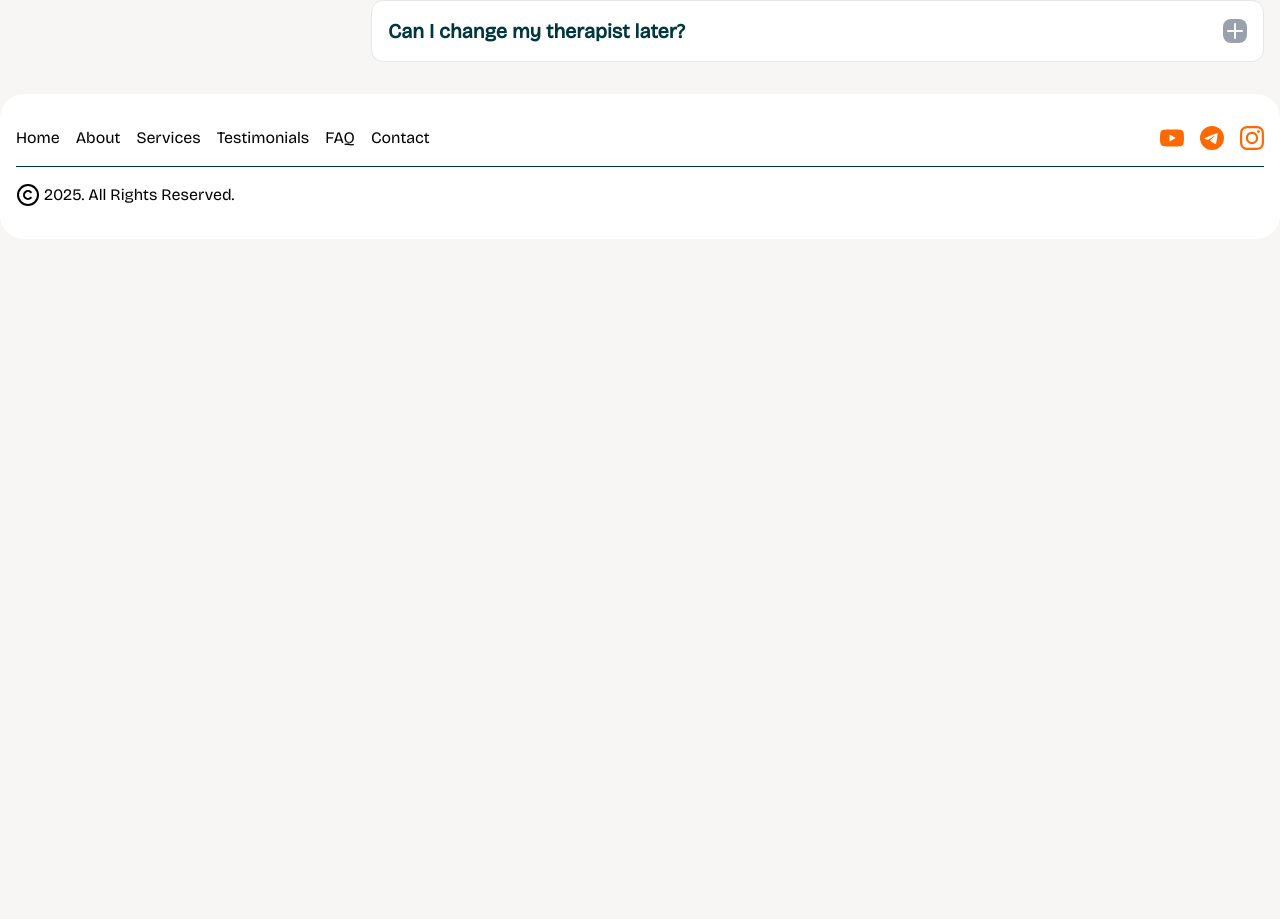
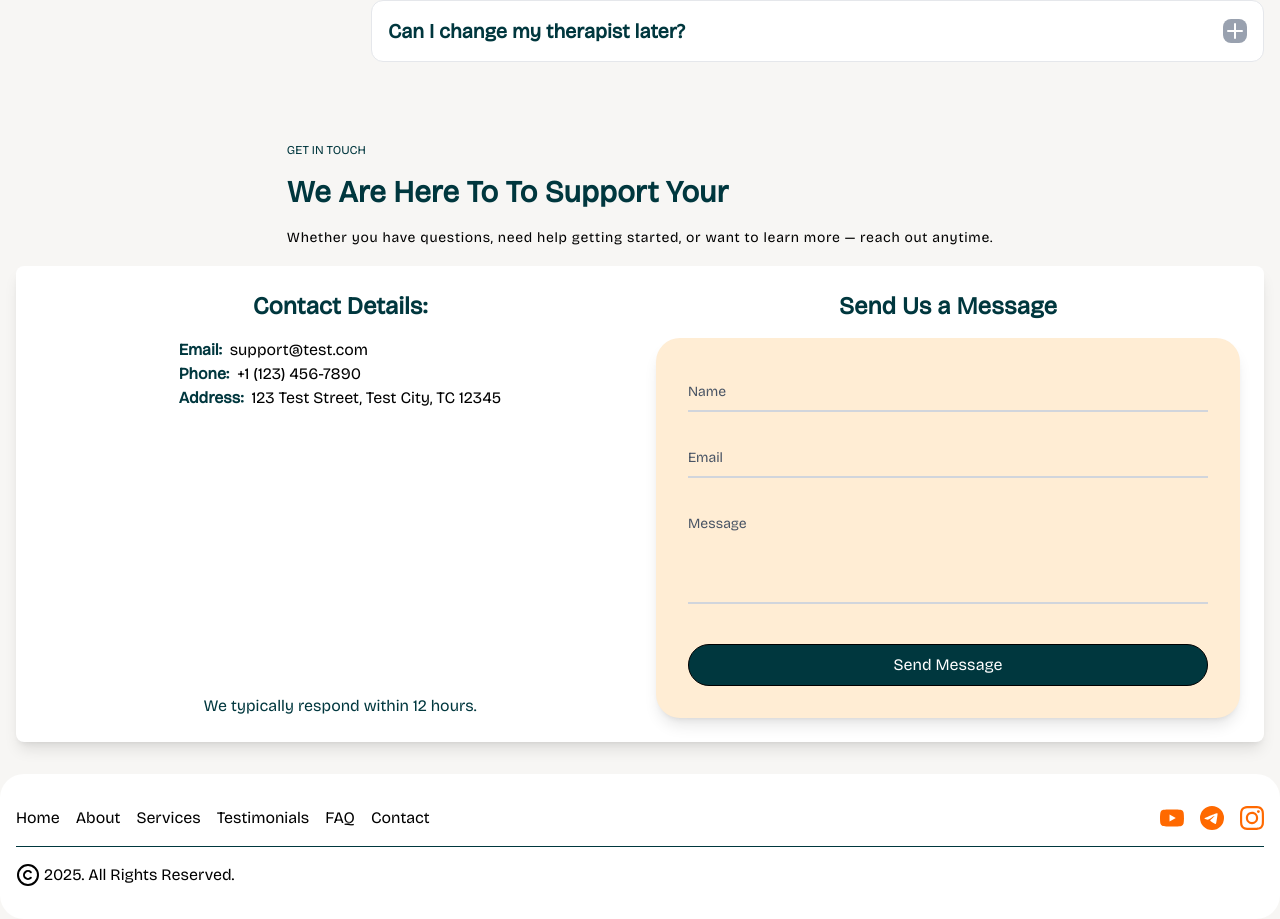
Before and after one commit to yulahabogoslavets/react-landing-health, a React (Vite) app: page / in a window 1280 px wide. Shown: the part 2790-3709 px from the top of the page. Before the commit the page ends 3029 px from the top, so only its background shows below. Built offline with nearby package versions, Linux system fonts and the light colour scheme.

Commit message:
feat: add contact form, form

```diff
--- a/src/App.tsx
+++ b/src/App.tsx
@@ -6,6 +6,7 @@ import { Footer } from './components/Footer'
 import { Testimonials } from './components/Testimonials'
 import { Services } from './components/Services'
 import { About } from './components/About'
+import { Contact } from './components/Contact'
 
 function App() {
 	return (
@@ -17,6 +18,7 @@ function App() {
 				<Services />
 				<Testimonials />
 				<FAQ />
+				<Contact />
 			</main>
 			<Footer />
 		</>
--- /dev/null
+++ b/src/components/Contact.tsx
@@ -0,0 +1,54 @@
+import { Headline } from './shared/Headline'
+import { ContactForm } from './shared/ContactForm'
+
+export const Contact = () => {
+	return (
+		<section id="contact" className="flex flex-col gap-4 items-center">
+			<Headline
+				label="Get in Touch"
+				title="We are here to to support your"
+				text="Whether you have questions, need help getting started, or want to learn more — reach out anytime."
+			/>
+
+			<div className="w-full flex justify-between md:items-stretch flex-col md:flex-row gap-4 bg-white p-6 rounded-lg shadow-lg">
+				<div className="flex flex-col  items-center gap-4 w-full md:w-1/2 ">
+					<h3 className="text-2xl font-semibold text-primary">Contact Details:</h3>
+					<address className="not-italic">
+						<ul>
+							<li>
+								<strong className="text-primary mr-2">Email:</strong>
+								<a
+									href="mailto:support@test.com"
+									className="link-underline-trail cursor-pointer"
+									aria-label="Email support at support@test.com"
+								>
+									support@test.com
+								</a>
+							</li>
+							<li>
+								<strong className="text-primary mr-2">Phone:</strong>
+								<a
+									href="tel:+11234567890"
+									className="link-underline-trail cursor-pointer"
+									aria-label="Call us at +1 123 456 7890"
+								>
+									+1 (123) 456-7890
+								</a>
+							</li>
+							<li>
+								<strong className="text-primary mr-2">Address:</strong>
+								<span>123 Test Street, Test City, TC 12345</span>
+							</li>
+						</ul>
+					</address>
+
+					<p className="text-primary mt-auto">We typically respond within 12 hours.</p>
+				</div>
+				<div className=" flex flex-col justify-between items-center gap-4 w-full md:w-1/2 flex-1">
+					<h3 className="text-2xl font-semibold text-primary text-center">Send Us a Message</h3>
+					<ContactForm />
+				</div>
+			</div>
+		</section>
+	)
+}
--- a/src/components/shared/Button.tsx
+++ b/src/components/shared/Button.tsx
@@ -2,11 +2,13 @@ interface ButtonProps {
 	text: string
 	className?: string
 	classNameSpan?: string
+	type?: 'submit' | 'button'
 }
 
-export const Button = ({ text, className = '', classNameSpan = '' }: ButtonProps) => {
+export const Button = ({ text, className = '', classNameSpan = '', type }: ButtonProps) => {
 	return (
 		<button
+			type={type || 'button'}
 			className={`bg-primary rounded-4xl py-2 px-6 transition-colors duration-300 hover:cursor-pointer hover:bg-teal-800 focus:bg-teal-800 border group ${className}`}
 		>
 			<span className={`text-white group-hover:!text-white ${classNameSpan}`}> {text}</span>
--- /dev/null
+++ b/src/components/shared/ContactForm.tsx
@@ -0,0 +1,141 @@
+import { useState } from 'react'
+import { Button } from '../shared/Button'
+
+export const ContactForm = () => {
+	const [values, setValues] = useState({ name: '', email: '', message: '' })
+	const [errors, setErrors] = useState<{ name?: string; email?: string; message?: string }>({})
+	const [touched, setTouched] = useState<{ name?: boolean; email?: boolean; message?: boolean }>({})
+
+	const validate = () => {
+		const newErrors: typeof errors = {}
+		if (!values.name.trim()) newErrors.name = 'Name is required'
+		if (!values.email.trim()) newErrors.email = 'Email is required'
+		else if (!/^[\w-.]+@([\w-]+\.)+[\w-]{2,4}$/.test(values.email)) newErrors.email = 'Invalid email address'
+		if (!values.message.trim()) newErrors.message = 'Message is required'
+		return newErrors
+	}
+
+	const handleChange = (e: React.ChangeEvent<HTMLInputElement | HTMLTextAreaElement>) => {
+		setValues({ ...values, [e.target.name]: e.target.value })
+	}
+
+	const handleBlur = (e: React.FocusEvent<HTMLInputElement | HTMLTextAreaElement>) => {
+		setTouched({ ...touched, [e.target.name]: true })
+		setErrors(validate())
+	}
+
+	const handleSubmit = (e: React.FormEvent) => {
+		e.preventDefault()
+		const validationErrors = validate()
+		setErrors(validationErrors)
+		setTouched({ name: true, email: true, message: true })
+		if (Object.keys(validationErrors).length === 0) {
+			alert('Message sent!')
+			setValues({ name: '', email: '', message: '' })
+			setTouched({})
+			setErrors({})
+		}
+	}
+
+	return (
+		<form
+			className="flex flex-col gap-6 justify-between bg-orange-100 p-8 rounded-3xl shadow-lg w-full flex-1"
+			aria-label="Contact form"
+			onSubmit={handleSubmit}
+			noValidate
+		>
+			<div className="flex flex-col gap-6">
+				<div className="relative z-0">
+					<input
+						type="text"
+						id="name"
+						name="name"
+						autoComplete="name"
+						placeholder=" "
+						className={`block py-2.5 px-0 w-full text-sm text-black bg-transparent border-0 border-b-2 appearance-none peer focus:outline-none focus:ring-0 focus:border-blue-600 border-gray-300 ${
+							errors.name && touched.name ? 'border-red-500 focus:border-red-500' : ''
+						}`}
+						value={values.name}
+						onChange={handleChange}
+						onBlur={handleBlur}
+						required
+						aria-invalid={!!errors.name}
+						aria-describedby="name-error"
+					/>
+					<label
+						htmlFor="name"
+						className="absolute text-sm text-gray-600 duration-300 transform -translate-y-6 scale-75 top-3 -z-10 origin-[0] peer-focus:start-0 peer-focus:text-blue-600 peer-placeholder-shown:scale-100 peer-placeholder-shown:translate-y-0 peer-focus:scale-75 peer-focus:-translate-y-6"
+					>
+						Name
+					</label>
+					{errors.name && touched.name && (
+						<span id="name-error" className="text-xs text-red-600 absolute left-0 -bottom-5">
+							{errors.name}
+						</span>
+					)}
+				</div>
+
+				<div className="relative z-0">
+					<input
+						id="email"
+						type="email"
+						name="email"
+						autoComplete="email"
+						placeholder=" "
+						className={`block py-2.5 px-0 w-full text-sm text-black bg-transparent border-0 border-b-2 appearance-none peer focus:outline-none focus:ring-0 focus:border-blue-600 border-gray-300 ${
+							errors.email && touched.email ? 'border-red-500 focus:border-red-500' : ''
+						}`}
+						value={values.email}
+						onChange={handleChange}
+						onBlur={handleBlur}
+						required
+						aria-invalid={!!errors.email}
+						aria-describedby="email-error"
+					/>
+					<label
+						htmlFor="email"
+						className="absolute text-sm text-gray-600 duration-300 transform -translate-y-6 scale-75 top-3 -z-10 origin-[0] peer-focus:start-0 peer-focus:text-blue-600 peer-placeholder-shown:scale-100 peer-placeholder-shown:translate-y-0 peer-focus:scale-75 peer-focus:-translate-y-6"
+					>
+						Email
+					</label>
+					{errors.email && touched.email && (
+						<span id="email-error" className="text-xs text-red-600 absolute left-0 -bottom-5">
+							{errors.email}
+						</span>
+					)}
+				</div>
+
+				<div className="relative z-0">
+					<textarea
+						id="message"
+						name="message"
+						placeholder=" "
+						className={`block py-2.5 px-0 w-full text-sm text-black resize-none bg-transparent border-0 border-b-2 appearance-none peer focus:outline-none focus:ring-0 focus:border-blue-600 border-gray-300 ${
+							errors.message && touched.message ? 'border-red-500 focus:border-red-500' : ''
+						}`}
+						value={values.message}
+						onChange={handleChange}
+						onBlur={handleBlur}
+						required
+						rows={4}
+						aria-invalid={!!errors.message}
+						aria-describedby="message-error"
+					/>
+					<label
+						htmlFor="message"
+						className="absolute text-sm text-gray-600 duration-300 transform -translate-y-6 scale-75 top-3 -z-10 origin-[0] peer-focus:start-0 peer-focus:text-blue-600 peer-placeholder-shown:scale-100 peer-placeholder-shown:translate-y-0 peer-focus:scale-75 peer-focus:-translate-y-6"
+					>
+						Message
+					</label>
+					{errors.message && touched.message && (
+						<span id="message-error" className="text-xs text-red-600 absolute left-0 -bottom-5">
+							{errors.message}
+						</span>
+					)}
+				</div>
+			</div>
+
+			<Button type="submit" text="Send Message" className="mt-4" />
+		</form>
+	)
+}
```
